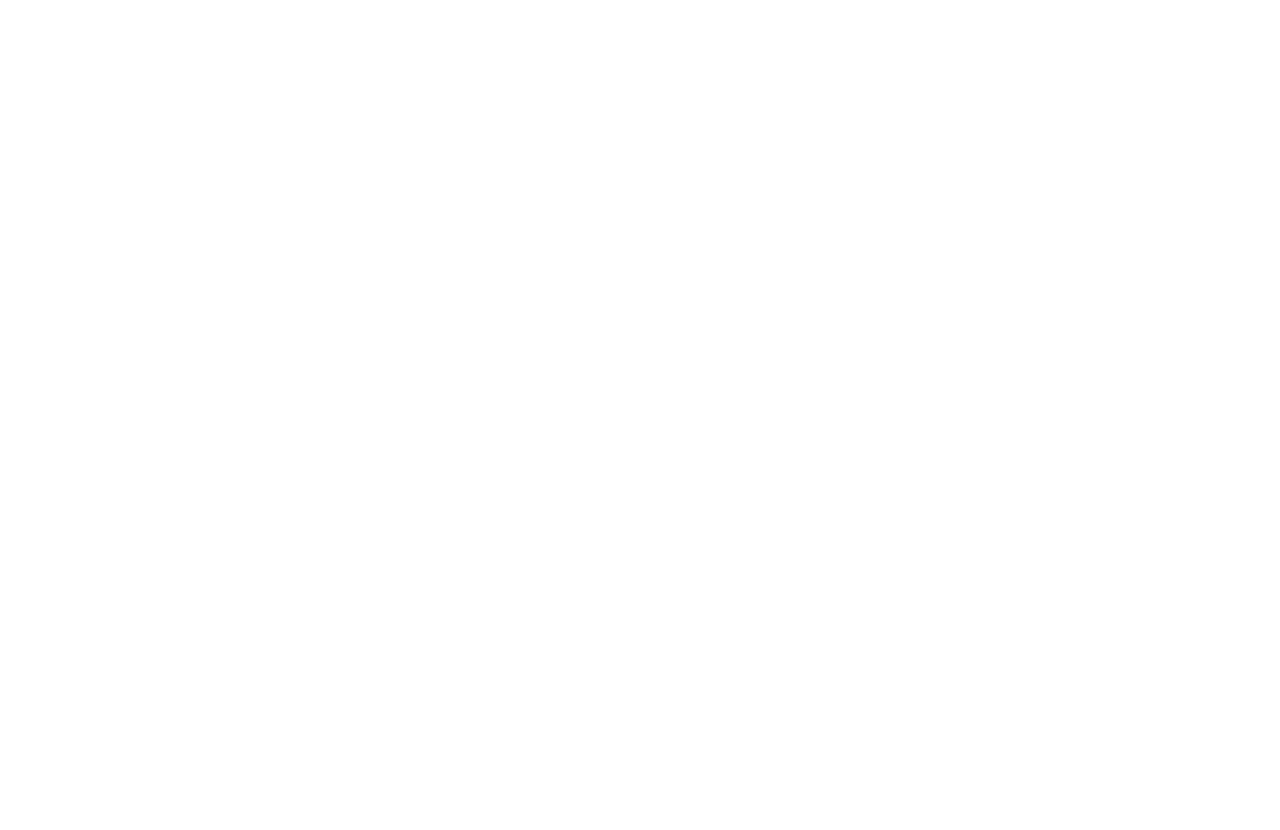
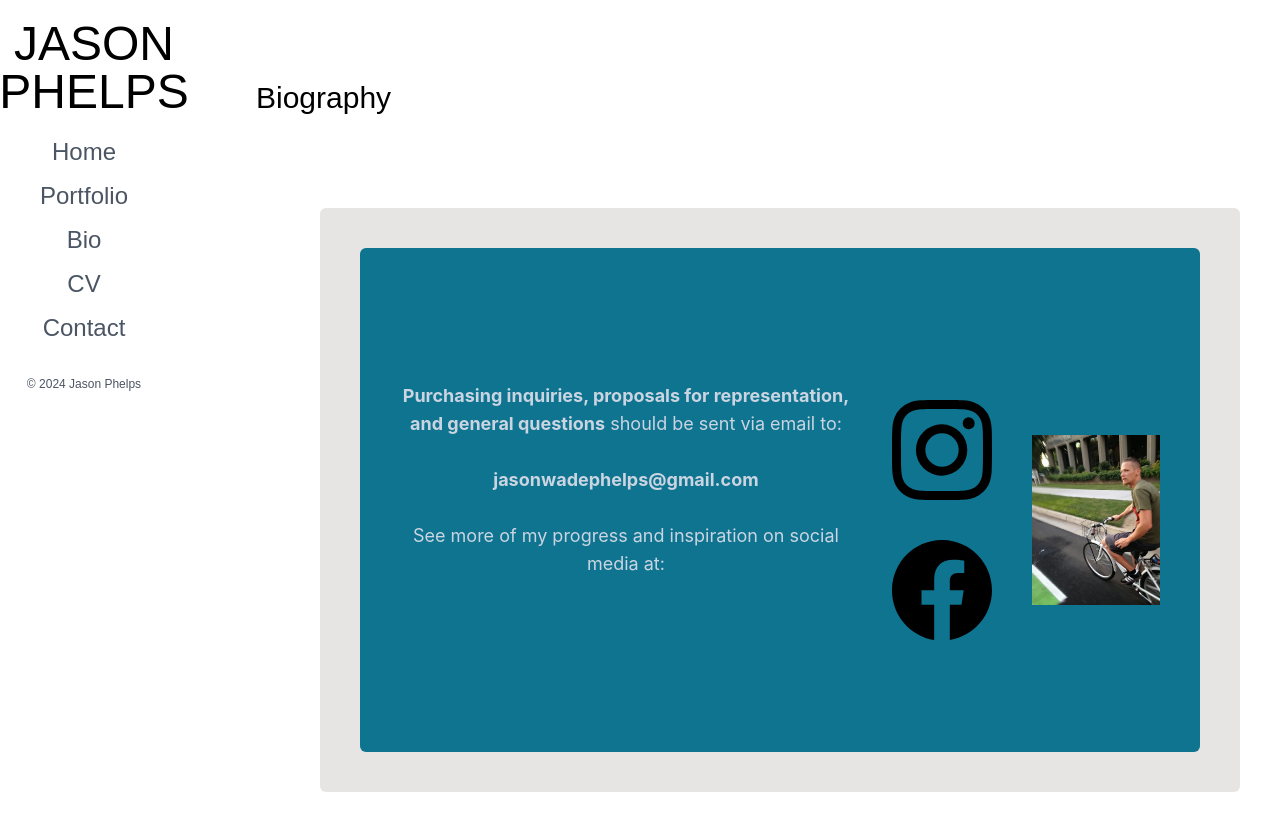
Before and after one commit to SuperMicah585/JasonWadePhelps-Art, a React (Create React App) app: page /contact in a window 1280 px wide. Before the commit this address had no page. Shown: the top 830 px of the page. Before the commit the page ends 800 px from the top, so only its background shows below. Built offline with nearby package versions, Linux system fonts and the light colour scheme.

Commit message:
did some work on the about me page

```diff
--- a/package.json
+++ b/package.json
@@ -9,7 +9,6 @@
     "framer-motion": "^11.5.6",
     "react": "^18.3.1",
     "react-dom": "^18.3.1",
-    "react-multi-carousel": "^2.8.5",
     "react-router-dom": "^6.26.2",
     "react-scripts": "5.0.1",
     "web-vitals": "^2.1.4"
--- a/src/App.js
+++ b/src/App.js
@@ -2,6 +2,7 @@
 import { BrowserRouter as Router, Route, Routes, Link,Navigate } from 'react-router-dom';
 import Portfolio from './components/pages/portfolio';
 import Bio from './components/pages/Bio';
+import Contact from './components/pages/contact'
 function App() {
 
 
@@ -11,6 +12,7 @@
         <Route path="/" element={<Navigate to="/portfolio" />} />
         <Route path="/portfolio" element={<Portfolio />} />
         <Route path="/bio" element={<Bio />} />
+        <Route path="/contact" element={<Contact />} />
       </Routes>
     </Router>
   );
--- a/src/components/carousel.js
+++ b/src/components/carousel.js
@@ -1,7 +1,5 @@
 import React, {useState,useEffect,useRef} from 'react'
 import { motion } from "framer-motion"
-import 'react-multi-carousel/lib/styles.css';
-
 import image1 from './artPicturesSmall/FF214426-E197-4400-A8C5-15F3704B6579.jpeg'
 import image2 from './artPicturesSmall/IMG_0158.jpeg'
 import image3 from './artPicturesSmall/IMG_2271.jpeg'
--- /dev/null
+++ b/src/components/pages/contact.js
@@ -0,0 +1,96 @@
+import NavBar from '../navbar';
+import jason from '../artPicturesSmall/jason.jpg'
+import { motion } from "framer-motion"
+const Contact = () =>{
+
+
+    //inset-0 flex items-center justify-center
+
+//'absolute inset-0 flex items-center justify-center bg-stone-200 text-lg rounded-md'
+
+
+const facebookClick = () =>{
+
+
+
+    const url = 'https://www.facebook.com/jasonwadephelpsart'; // Replace with your desired URL
+        window.open(url, '_blank', 'noopener,noreferrer'); // Opens a new tab/window
+}
+
+const instragramClick = () =>{
+
+        const url = 'http://instagram.com/jwcrow'; // Replace with your desired URL
+        window.open(url, '_blank', 'noopener,noreferrer'); // Opens a new tab/window
+
+
+}
+    return(
+
+        <div className='h-screen white'>
+<div className='absolute top-0'>
+    <NavBar style={'light'}/>
+</div>
+
+<div className='ml-32 h-content mt-20'>
+<div className='h-32 ml-32 relative z-30 font-redhat text-3xl text-black'>
+                            Biography
+</div>
+<div className ='relative min-w-min pb-10 inset-0 flex items-center justify-center ml-48 mr-10 bg-stone-200 text-lg object-contain rounded-md'>
+
+<div className='min-w-min pb-10 pt-10 mr-10 ml-10 mt-10 bg-cyan-700 rounded-md text-center justify-center items-center flex'>
+
+  <div className='text-slate-300 ml-10 mb-10'>
+    <p>
+      <strong>Purchasing inquiries, proposals for representation, and general questions</strong> should be sent via email to:
+    </p>
+    <br />
+    <p className='font-bold hover:text-white'>
+      <a href="mailto:jasonwadephelps@gmail.com">jasonwadephelps@gmail.com</a>
+    </p>
+    <br />
+    <p>
+      See more of my progress and inspiration on social media at:
+    </p>
+  </div>
+  <div className='mr-10 ml-10'>
+
+<div onClick = {instragramClick} className='hover:opacity-50 cursor-pointer mt-10'>
+  <svg xmlns="http://www.w3.org/2000/svg" width="100" height="100" fill="currentColor" className="bi bi-instagram" viewBox="0 0 16 16">
+    <path d="M8 0C5.829 0 5.556.01 4.703.048 3.85.088 3.269.222 2.76.42a3.9 3.9 0 0 0-1.417.923A3.9 3.9 0 0 0 .42 2.76C.222 3.268.087 3.85.048 4.7.01 5.555 0 5.827 0 8.001c0 2.172.01 2.444.048 3.297.04.852.174 1.433.372 1.942.205.526.478.972.923 1.417.444.445.89.719 1.416.923.51.198 1.09.333 1.942.372C5.555 15.99 5.827 16 8 16s2.444-.01 3.298-.048c.851-.04 1.434-.174 1.943-.372a3.9 3.9 0 0 0 1.416-.923c.445-.445.718-.891.923-1.417.197-.509.332-1.09.372-1.942C15.99 10.445 16 10.173 16 8s-.01-2.445-.048-3.299c-.04-.851-.175-1.433-.372-1.941a3.9 3.9 0 0 0-.923-1.417A3.9 3.9 0 0 0 13.24.42c-.51-.198-1.092-.333-1.943-.372C10.443.01 10.172 0 7.998 0zm-.717 1.442h.718c2.136 0 2.389.007 3.232.046.78.035 1.204.166 1.486.275.373.145.64.319.92.599s.453.546.598.92c.11.281.24.705.275 1.485.039.843.047 1.096.047 3.231s-.008 2.389-.047 3.232c-.035.78-.166 1.203-.275 1.485a2.5 2.5 0 0 1-.599.919c-.28.28-.546.453-.92.598-.28.11-.704.24-1.485.276-.843.038-1.096.047-3.232.047s-2.39-.009-3.233-.047c-.78-.036-1.203-.166-1.485-.276a2.5 2.5 0 0 1-.92-.598 2.5 2.5 0 0 1-.6-.92c-.109-.281-.24-.705-.275-1.485-.038-.843-.046-1.096-.046-3.233s.008-2.388.046-3.231c.036-.78.166-1.204.276-1.486.145-.373.319-.64.599-.92s.546-.453.92-.598c.282-.11.705-.24 1.485-.276.738-.034 1.024-.044 2.515-.045zm4.988 1.328a.96.96 0 1 0 0 1.92.96.96 0 0 0 0-1.92m-4.27 1.122a4.109 4.109 0 1 0 0 8.217 4.109 4.109 0 0 0 0-8.217m0 1.441a2.667 2.667 0 1 1 0 5.334 2.667 2.667 0 0 1 0-5.334"/>
+  </svg>
+</div>
+
+<div onClick = {facebookClick} className='mt-10 hover:opacity-50 cursor-pointer'>
+<svg xmlns="http://www.w3.org/2000/svg" width="100" height="100" fill="currentColor" class="bi bi-facebook" viewBox="0 0 16 16">
+<path d="M16 8.049c0-4.446-3.582-8.05-8-8.05C3.58 0-.002 3.603-.002 8.05c0 4.017 2.926 7.347 6.75 7.951v-5.625h-2.03V8.05H6.75V6.275c0-2.017 1.195-3.131 3.022-3.131.876 0 1.791.157 1.791.157v1.98h-1.009c-.993 0-1.303.621-1.303 1.258v1.51h2.218l-.354 2.326H9.25V16c3.824-.604 6.75-3.934 6.75-7.951"/>
+</svg>
+</div>
+</div>
+
+  <div className='h-96 mt-10 flex'>
+
+    <div className = 'mr-10'>
+    <motion.img
+      src={jason}
+      className="hover:opacity-50 z-25 object-contain w-full h-full"
+    />
+</div>
+
+
+
+  </div>
+</div>
+
+</div>
+</div>
+
+
+
+</div>
+
+
+
+
+    )
+
+}; export default Contact
--- a/src/components/pages/portfolio.js
+++ b/src/components/pages/portfolio.js
@@ -1,7 +1,6 @@
 import React, {useState,useEffect,useRef} from 'react'
 import NavBar from '../navbar';
 import Carousel from "../carousel"
-import 'react-multi-carousel/lib/styles.css';
 import image1 from '../artPicturesSmall/FF214426-E197-4400-A8C5-15F3704B6579.jpeg'
 import image2 from '../artPicturesSmall/IMG_0158.jpeg'
 import image3 from '../artPicturesSmall/IMG_2271.jpeg'
```
Also changed, not shown: src/components/artPicturesSmall/jason.jpg (added), 1 other file (tests, documents, lock files or other folders).
